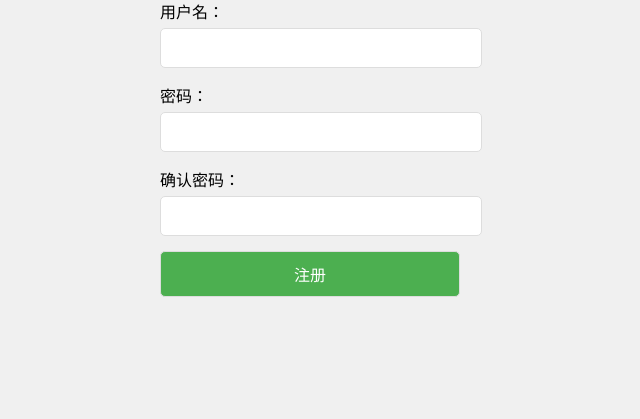
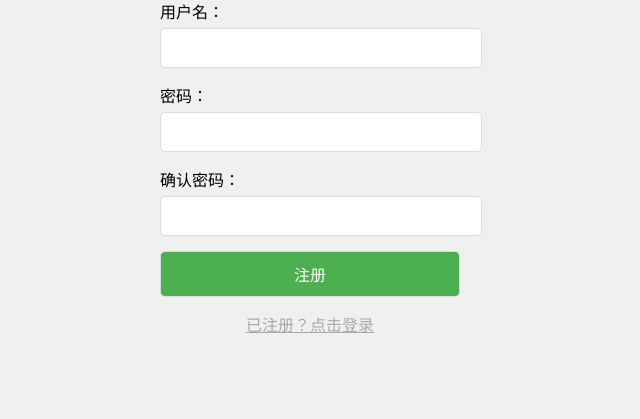
Before and after one commit to onelxzy/emby_signup, a PHP site: page / in a window 1280 px wide. Shown: the part 101-520 px from the top of the page, without its empty margins (330-970 px from the left). Run offline with PHP 8.4, Linux system fonts and the light colour scheme.

Commit message:
emby_signup
添加服务器登录地址链接

```diff
--- a/index.php
+++ b/index.php
@@ -153,6 +153,9 @@ if ($_SERVER['REQUEST_METHOD'] === 'POST') {
             </div>
         </form>
     </div>
+    <div style="text-align:center;">
+	<a href="https://url.com" style="color:darkgray;">已注册？点击登录</a>       <!---修改为你的Emby公网服务器地址--->
+    </div>
     <div id="message">
         <?php echo $message; ?>
         <button onclick="document.getElementById('message').style.display='none'">OK</button>
```
